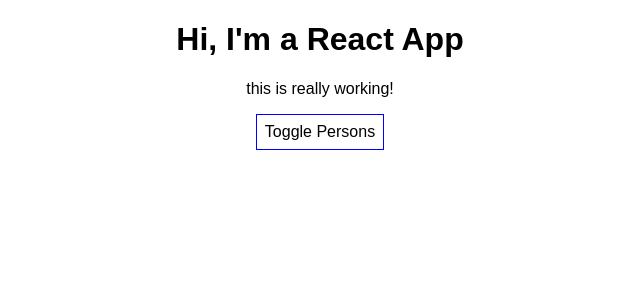
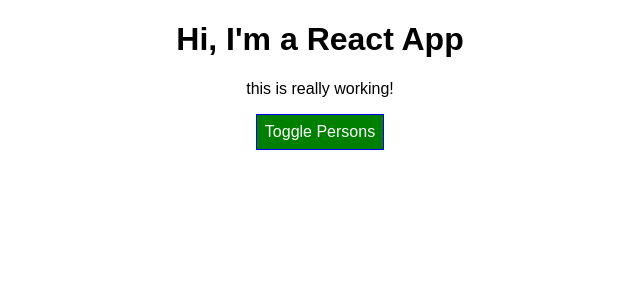
Before and after one commit to chrisxpagan/react-turorial, a React (Create React App) app: page / in a window 1280 px wide. Shown: the top 300 px of the page, without its empty margins (320-960 px from the left). Built offline with nearby package versions, Linux system fonts and the light colour scheme.

Commit message:
end of 66

```diff
--- a/src/App.js
+++ b/src/App.js
@@ -46,7 +46,8 @@
 
   render() {
     const style = {
-      backgroundColor: "white",
+      backgroundColor: "green",
+      color: "white",
       font: "inherit",
       border: "1px solid blue",
       padding: "8px",
@@ -71,6 +72,8 @@
           })}
         </div>
       );
+
+      style.backgroundColor = "red";
     }
 
     return (
```
